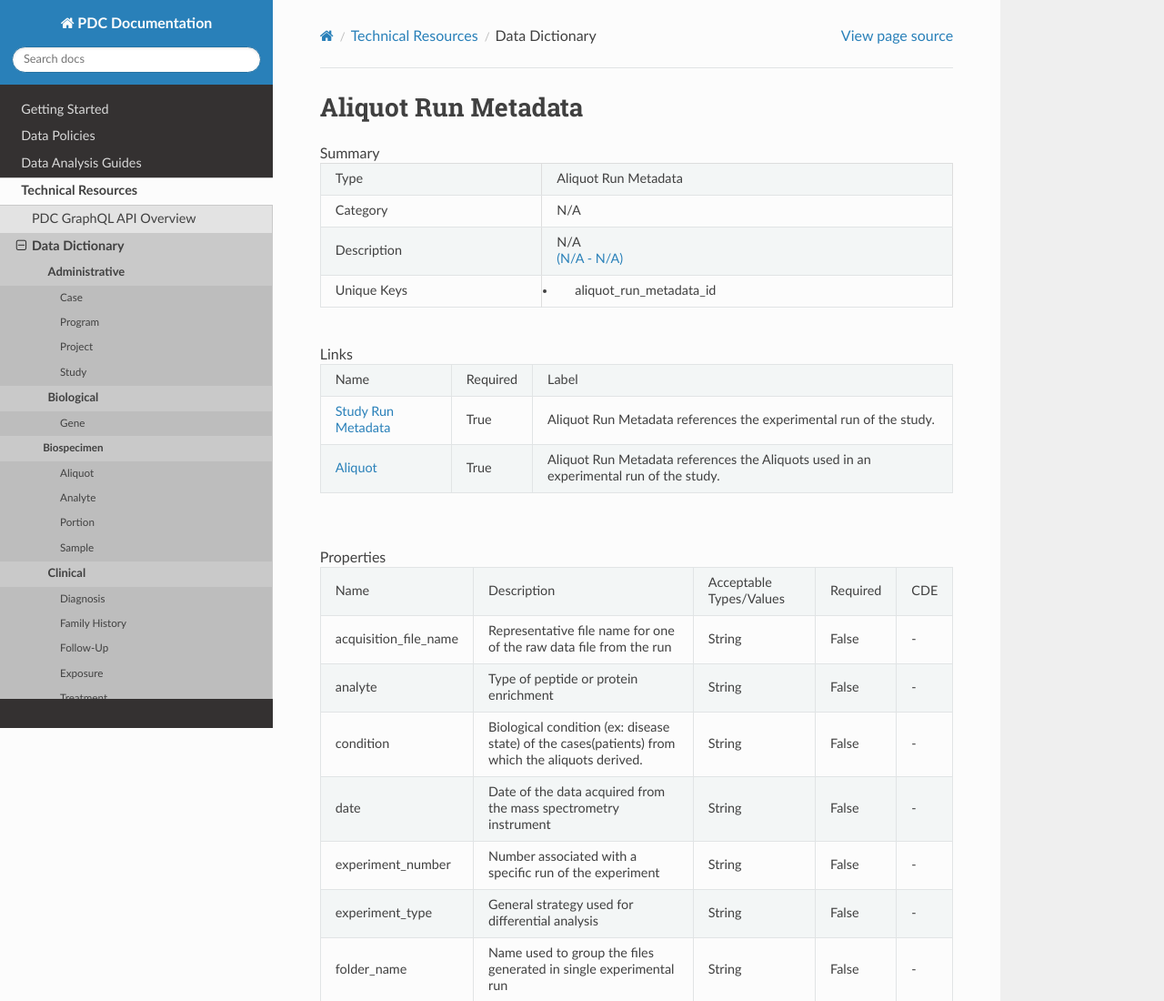
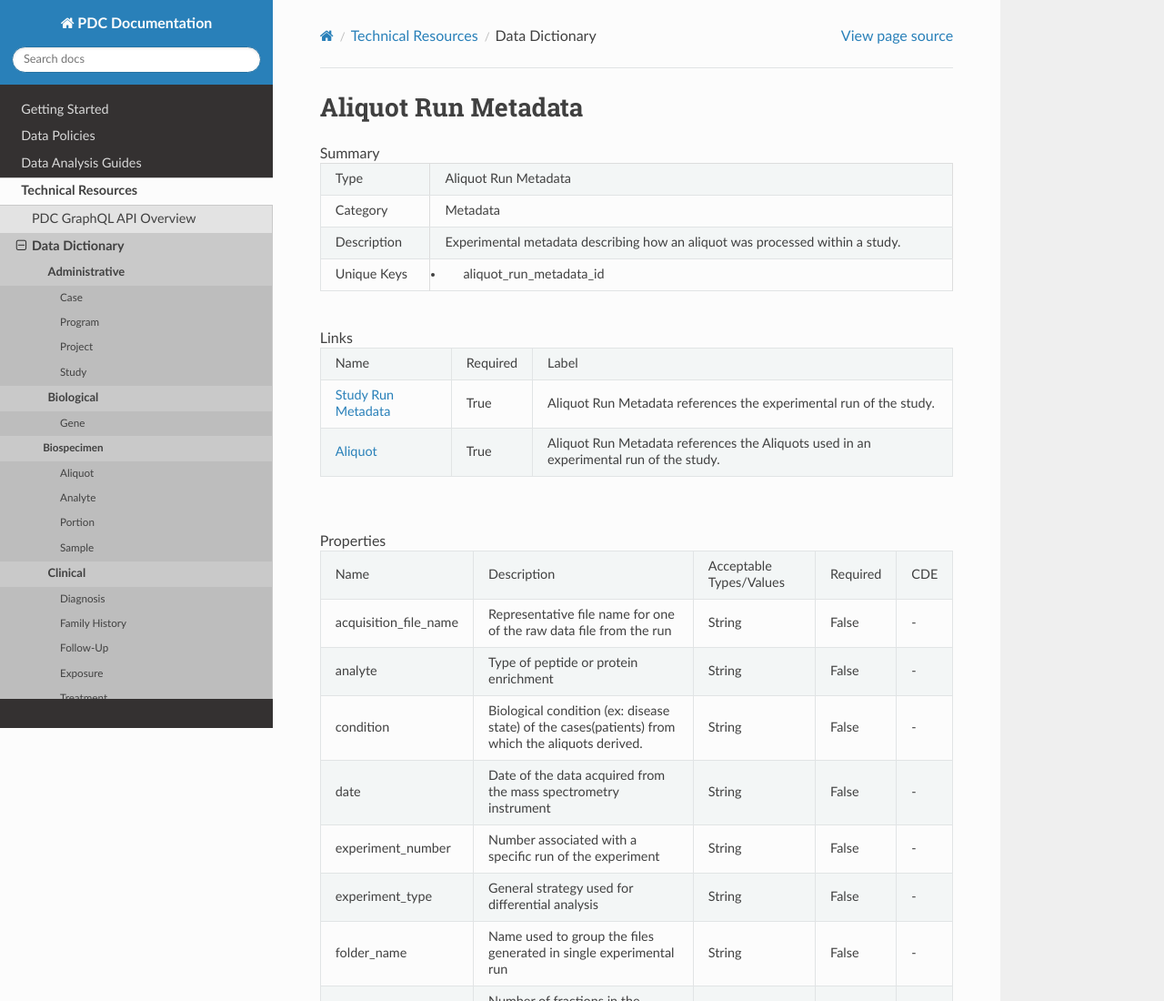
Before and after one commit to dev24665/pdc-docs, a plain HTML site: page pre_built_html/aliquotrunmetadata.html in a window 1280 px wide. Shown: the top 1100 px of the page at 91% size. Drawn offline with nearby package versions, Linux system fonts and the light colour scheme.

Commit message:
Update aliquotrunmetadata.html

```diff
--- a/pre_built_html/aliquotrunmetadata.html
+++ b/pre_built_html/aliquotrunmetadata.html
@@ -180,12 +180,12 @@
             </tr>
             <tr>
                 <td class='itemCollCol1'>Category</td>
-                <td class='itemCollCol2'>N/A</td>
+                <td class='itemCollCol2'>Metadata</td>
             </tr>
             <tr>
                 <td class='itemCollCol1'>Description</td>
-                <td class='itemCollCol2'><div>N/A</div>
-                    <a href="#" target='_blank'>(N/A - N/A)</a>
+                <td class='itemCollCol2'><div>Experimental metadata describing how an aliquot was processed within a study.</div>
+                    <a href="#" target='_blank'></a>
                 </td>
             </tr>
             <tr>
```
